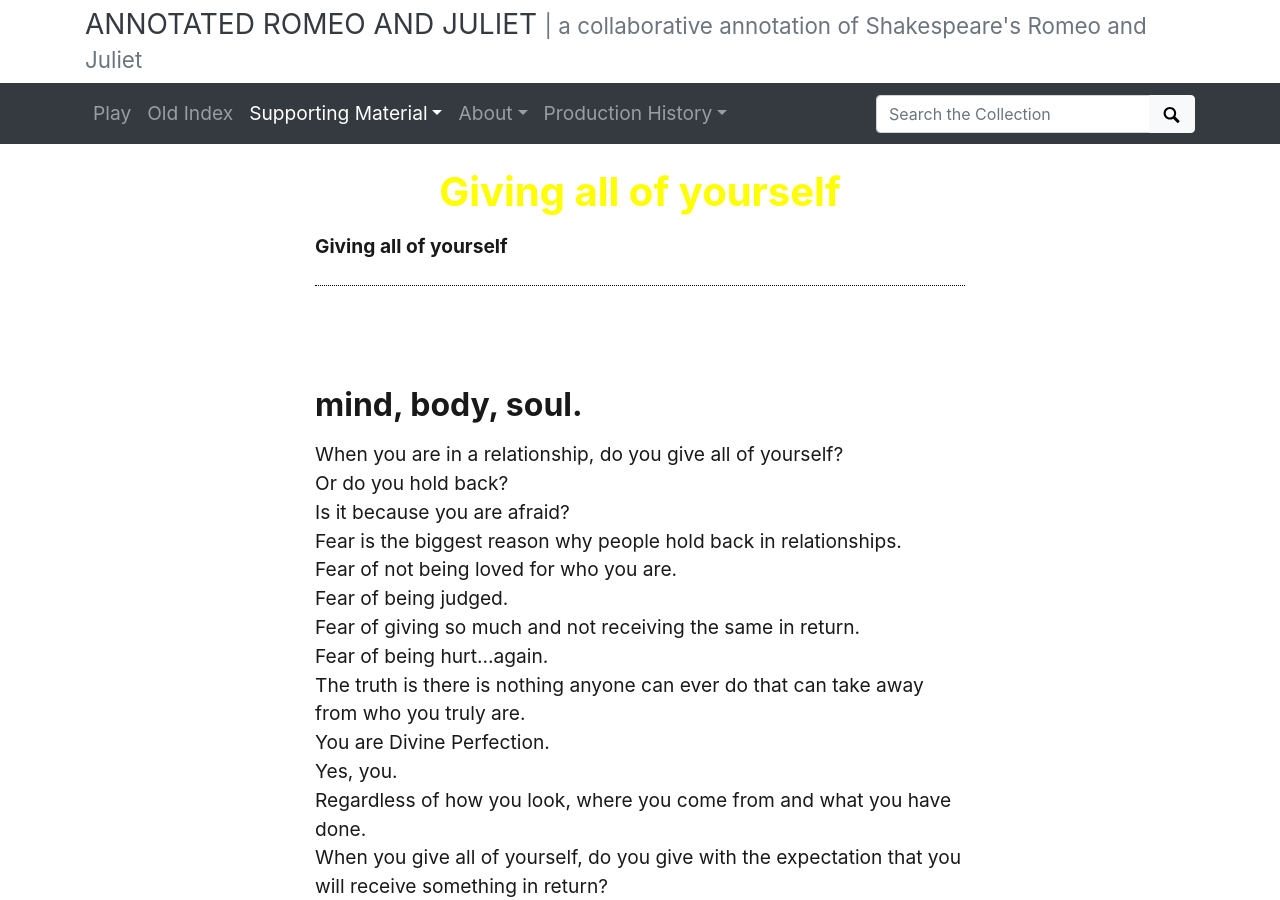
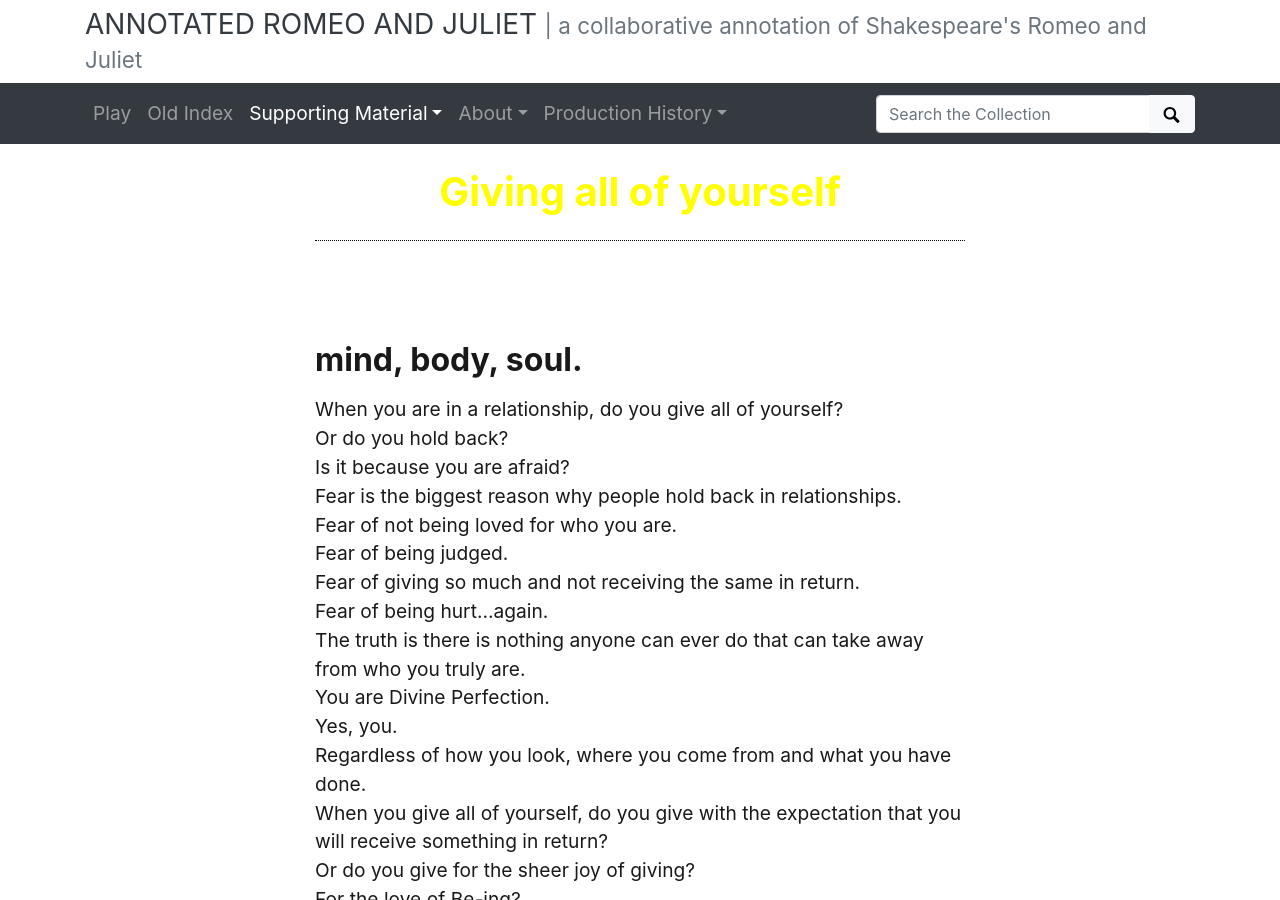
Before and after one commit to thecdil/romeoandjuliet, a Jekyll site: the page built from pages/Giving all of yourself.md, in a window 1280 px wide and 900 px high. Built offline with Jekyll 4.4.1, drawn with Linux system fonts in a browser that asks for light colours.

Commit message:
Update Giving all of yourself.md

```diff
--- a/pages/Giving all of yourself.md
+++ b/pages/Giving all of yourself.md
@@ -5,7 +5,6 @@ permalink: /Givingallofyourself.html
 ---
 # **<center><font color="yellow">Giving all of yourself</font></center>**
 
-**Giving all of yourself**
 ## mind, body, soul.
 
 
```
